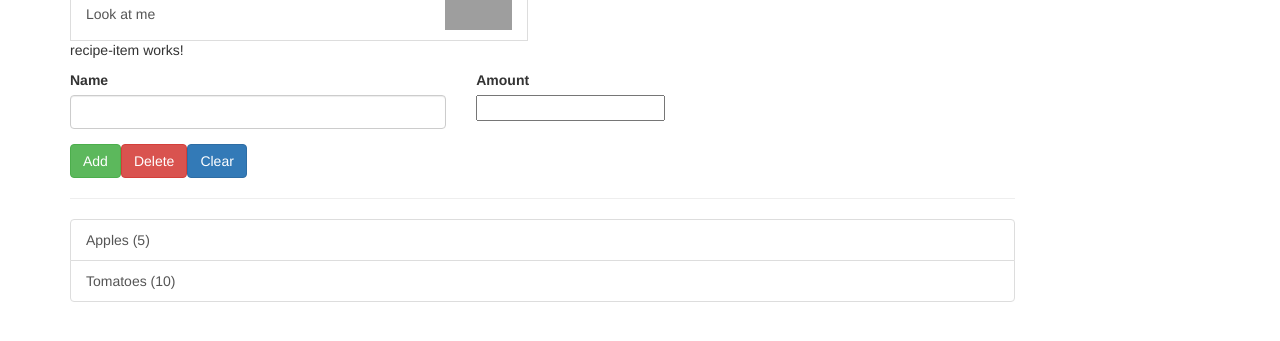
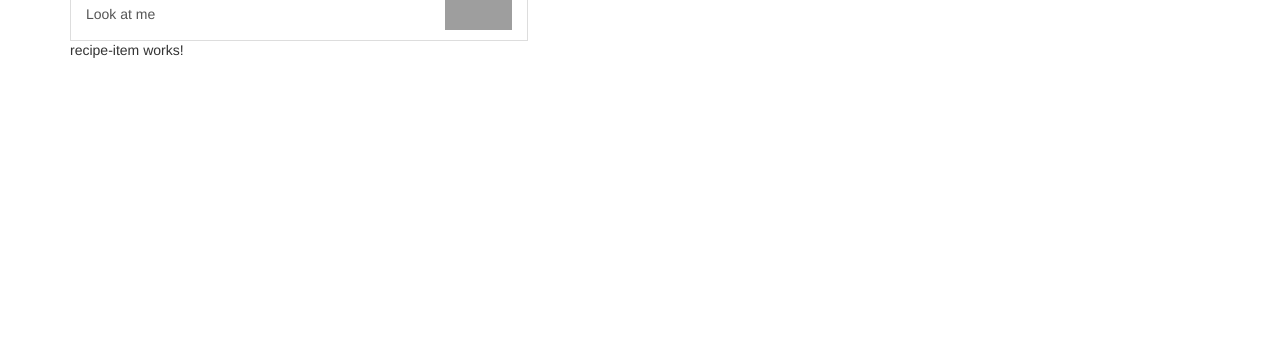
Before and after one commit to bobby-brice/shop-recipes, an Angular app: page / in a window 1280 px wide. Shown: the part 249-590 px from the top of the page. Built offline with nearby package versions, Linux system fonts and the light colour scheme; grey boxes are pictures that could not be loaded.

Commit message:
add display logic between recipe and shopping List

```diff
--- a/src/app/app.component.html
+++ b/src/app/app.component.html
@@ -1,9 +1,9 @@
-<app-header></app-header>
+<app-header (featureSelected)="onNavigate($event)"></app-header>
 <div class="container">
   <div class="row">
     <div class="col-md-12">
-      <app-recipes></app-recipes>
-      <app-shopping-list></app-shopping-list>
+      <app-recipes *ngIf="loadedFeature === 'recipe'"></app-recipes>
+      <app-shopping-list *ngIf="loadedFeature !== 'recipe'"></app-shopping-list>
     </div>
   </div>
 </div>
--- a/src/app/app.component.ts
+++ b/src/app/app.component.ts
@@ -6,5 +6,11 @@
   styleUrls: ['./app.component.css']
 })
 export class AppComponent {
+  loadedFeature = 'recipe';
+
+
+  onNavigate(feature: string) {
+    this.loadedFeature = feature;
+}
 
 }
--- a/src/app/header/header.component.html
+++ b/src/app/header/header.component.html
@@ -9,8 +9,8 @@
 
     <div class="navbar-collapse" [class.collapse]="collapsed" (window:resize)="collapsed = true">
       <ul class="nav navbar-nav">
-        <li><a href="#">Recipes</a></li>
-        <li><a href="#">Shopping List</a></li>
+        <li><a href="#" (click)="onSelect('recipe')">Recipes</a></li>
+        <li><a href="#" (click)="onSelect('shopping-list')">Shopping List</a></li>
       </ul>
       <ul class="nav navbar-nav navbar-right">
         <li class="dropdown">
--- a/src/app/header/header.component.ts
+++ b/src/app/header/header.component.ts
@@ -1,4 +1,4 @@
-import { Component, OnInit } from '@angular/core';
+import { Component, OnInit, Output, EventEmitter } from '@angular/core';
 
 @Component({
   selector: 'app-header',
@@ -6,6 +6,8 @@
   styleUrls: ['./header.component.css']
 })
 export class HeaderComponent implements OnInit {
+  @Output() featureSelected = new EventEmitter<string>();
+
   collapsed = true;
 
   constructor() { }
@@ -13,4 +15,9 @@
   ngOnInit(): void {
   }
 
+  onSelect(feature: string) {
+      this.featureSelected.emit(feature);
+  }
+
+
 }
--- a/src/app/shopping-list/shopping-edit/shopping-edit.component.html
+++ b/src/app/shopping-list/shopping-edit/shopping-edit.component.html
@@ -6,16 +6,18 @@
           <label for="name">Name</label>
           <input type="text" id="name" class=form-control>
         </div>
-        <div class="col-sm-2 form group">
+        <div class="col-sm-2 form-group">
           <label for="amount">Amount</label>
-          <input type="number" id="amount" class="form group">
+          <input type="number" id="amount" class="form-control">
         </div>
       </div>
       <div class="row">
         <div class="col-xs-12">
-          <button class="btn btn-success" type="submit">Add</button>
-          <button class="btn btn-danger" type="button">Delete</button>
-          <button class="btn btn-primary" type="button">Clear</button>
+          <div class="btn-toolbar">
+            <button class="btn btn-success" type="submit">Add</button>
+            <button class="btn btn-danger" type="button">Delete</button>
+            <button class="btn btn-primary" type="button">Clear</button>
+          </div>
         </div>
       </div>
     </form>
```
